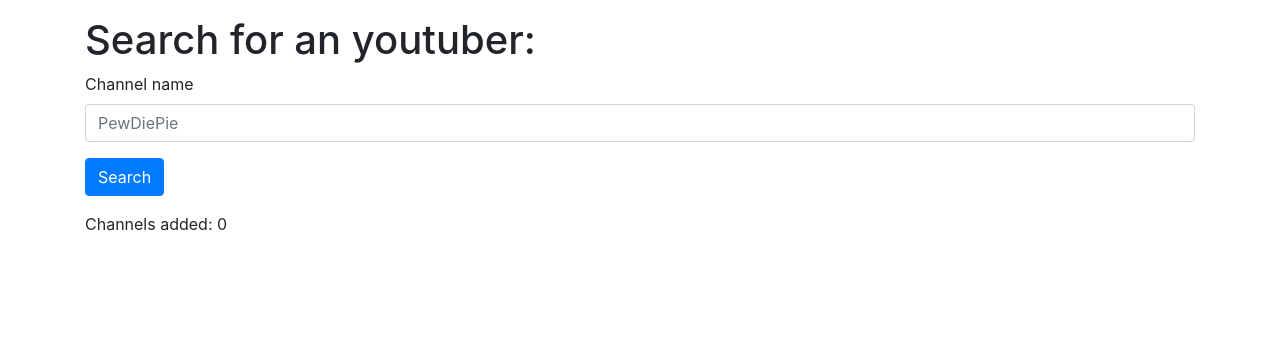
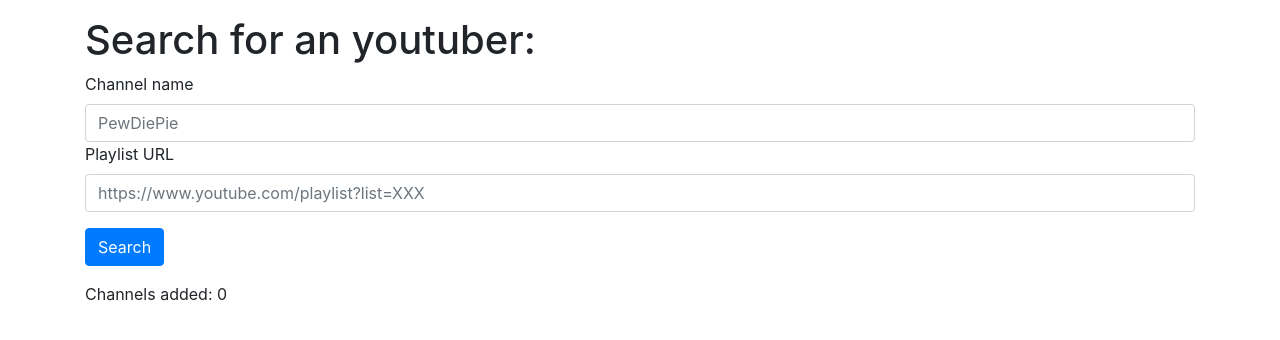
Before and after one commit to K4CZP3R/ytct, a Flask app: page /search in a window 1280 px wide. Shown: the part 56-396 px from the top of the page. Run offline with Flask 2, Linux system fonts and the light colour scheme; some libraries are stand-ins or nearby versions.

Commit message:
Add playlist to timeline

```diff
--- a/app.py
+++ b/app.py
@@ -5,17 +5,23 @@ from flask_bootstrap import Bootstrap
 from blueprints.yt_list import yt_list
 from blueprints.timeline import timeline
 from flask_session import Session
-
+from datetime import timedelta
 
 app = Flask(__name__)
 app.register_blueprint(yt_list)
 app.register_blueprint(timeline)
-app.secret_key = '12345678'
+app.secret_key = '87654321'
 app.config['SESSION_TYPE'] = 'filesystem'
+app.config['PERMANENT_SESSION_LIFETIME'] = timedelta(minutes=15)
 Session(app)
 
 bootstrap = Bootstrap(app)
 youtube_api = YouTubeApi()
+
+
+@app.route('/session')
+def sess():
+    return str(session.get('credentials'))
 
 
 @app.route('/reset_session')
@@ -23,6 +29,7 @@ def reset_session():
     try:
         session.pop('credentials')
         session.pop('channels')
+        session.pop('playlists')
     except:
         pass
     return redirect(url_for('index'))
@@ -43,19 +50,32 @@ def index():
 def search():
     cl = session.get("channels", [])
     channel_name = request.args.get("channelName")
+    playlist_url = request.args.get("playlistUrl")
+    playlist_id = None
     channels = list()
+    playlist_items = list()
     if channel_name is not None:
         channels = youtube_api.channel_search(session['credentials'], channel_name)
-    return render_template('search.html', channels=channels, channel_name=channel_name, cl=cl)
+    if playlist_url is not None and "list=" in str(playlist_url):
+        playlist_url: str
+        start_index = playlist_url.index("list=") + len("list=")
+        playlist_id = playlist_url[start_index:]
+        playlist_items = youtube_api.get_videos_in_playlist(session['credentials'], playlist_id)
+
+    return render_template('search.html', channels=channels, playlist_id=playlist_id, channel_name=channel_name, cl=cl,
+                           playlist_url=playlist_url, playlist_items=playlist_items)
 
 
 @app.route("/oauth2callback")
 def oauth2callback():
+    session.permanent = True
     creds_dict = GoogleOAuth.fetch_token(url_for('oauth2callback', _external=True), request.url)
     session['credentials'] = creds_dict
 
+    if "redirect_url" in session:
+        return redirect(session['redirect_url'])
     return redirect(url_for('index'))
 
 
 if __name__ == '__main__':
-    app.run()
+    app.run(host='0.0.0.0', port=1234)
--- a/decorators/google_logged_in.py
+++ b/decorators/google_logged_in.py
@@ -9,6 +9,7 @@ def google_logged_in(f):
     @wraps(f)
     def decorated_function(*args, **kwargs):
         if FlaskSession.get_credentials() is None:
+            session['redirect_url'] = request.url
             return FlaskMessage.get("Login required", "To continue you need to login with your Google account!", url_for("google_login"))
 
         return f(*args, **kwargs)
--- a/modules/google_oauth.py
+++ b/modules/google_oauth.py
@@ -6,6 +6,7 @@ class GoogleOAuth:
     @staticmethod
     def get_authorization_url() -> str:
         flow = GoogleOAuth.__get_flow()
+        #flow.redirect_uri = "https://ytct.k4czp3r.xyz/oauth2callback"
         flow.redirect_uri = "https://localhost:5000/oauth2callback"
 
         authorization_url, state = flow.authorization_url(
--- a/modules/youtube_api.py
+++ b/modules/youtube_api.py
@@ -20,6 +20,10 @@ class YouTubeApi:
         channel_id[1] = "U"
         playlist_id = "".join(channel_id)
 
+        return YouTubeApi.get_videos_in_playlist(session_credentials, playlist_id)
+
+    @staticmethod
+    def get_videos_in_playlist(session_credentials, playlist_id):
         credentials = Credentials(**session_credentials)
         youtube = build('youtube', 'v3', credentials=credentials)
         query = youtube.playlistItems().list(
@@ -27,6 +31,7 @@ class YouTubeApi:
             maxResults=5,
             playlistId=playlist_id
         )
+
         return YouTubeApi.__convert_search_to_videos_list(query.execute())
 
     @staticmethod
--- a/routes/timeline.py
+++ b/routes/timeline.py
@@ -3,6 +3,7 @@ from models.route import Route
 prefix = "/timeline"
 
 index = Route.get(f"{prefix}/<string:ids>")
+new_index = Route.get(f"{prefix}")
 
 
 def custom_index(ids):
--- a/routes/yt_list.py
+++ b/routes/yt_list.py
@@ -4,13 +4,18 @@ prefix = "/yt_list"
 
 index = Route.get(prefix)
 add = Route.get(f"{prefix}/add/<string:channel_id>")
+add_playlist = Route.get(f"{prefix}/add_playlist/<string:playlist_id>")
 remove = Route.get(f"{prefix}/remove/<string:channel_id>")
+remove_playlist = Route.get (f"{prefix}/remove_playlist/<string:playlist_id>")
 reset = Route.get(f"{prefix}/reset")
 
 
 def custom_add(channel_id):
     return str(add.route_path).replace("<string:channel_id>", channel_id)
-
+def custom_add_playlist(playlist_id):
+    return str(add_playlist.route_path).replace("<string:playlist_id>", playlist_id)
 
 def custom_remove(channel_id):
     return str(remove.route_path).replace("<string:channel_id>", channel_id)
+def custom_remove_playlist(playlist_id):
+    return str(remove_playlist.route_path).replace("<string:playlist_id>", playlist_id)
--- a/templates/search.html
+++ b/templates/search.html
@@ -7,27 +7,69 @@
             {% if channel_name == None %}
                 <input type="text" class="form-control" id="channelName" name="channelName" placeholder="PewDiePie">
             {% else %}
-                <input type="text" class="form-control" id="channelName" name="channelName" placeholder="{{ channel_name }}">
+                <input type="text" class="form-control" id="channelName" name="channelName"
+                       placeholder="{{ channel_name }}">
+            {% endif %}
+
+            <label for="playlistUrl">Playlist URL</label>
+            {% if playlist_url == None %}
+                <input type="text" class="form-control" id="playlistUrl" name="playlistUrl"
+                       placeholder="https://www.youtube.com/playlist?list=XXX">
+            {% else %}
+                <input type="text" class="form-control" id="playlistUrl" name="playlistUrl"
+                       placeholder="{{ playlist_url }}">
             {% endif %}
         </div>
         <button type="submit" class="btn btn-primary">Search</button>
     </form>
+
     <p>Channels added: {{ cl|length }}</p>
 
     {% if channels|length != 0 %}
+        <h1>Channel</h1>
         <div class="row">
             {% for channel in channels %}
                 <div class="col-sm-6">
                     <div class="card" style="width: 18rem;">
-                        <img class="card-img-top" src="{{ channel.picture }}" alt="Channel picture of {{ channel.name }}">
+                        <img class="card-img-top" src="{{ channel.picture }}"
+                             alt="Channel picture of {{ channel.name }}">
                         <div class="card-body">
-                            <h5 class="card-title">{{ channel.name}}</h5>
+                            <h5 class="card-title">{{ channel.name }}</h5>
                             <p class="card-text">{{ channel.description }}</p>
-                            <a href="/yt_list/add/{{ channel.cid }}?redirectUrl=/search" class="btn btn-primary">Add to list</a>
+                            <a href="/yt_list/add/{{ channel.cid }}?redirectUrl=/search" class="btn btn-primary">Add to
+                                list</a>
                         </div>
                     </div>
                 </div>
             {% endfor %}
         </div>
     {% endif %}
+    {% if playlist_items|length != 0 %}
+        <h1>Playlist:</h1>
+        <a class="btn btn-outline-primary" href="/yt_list/add_playlist/{{ playlist_id }}?redirectUrl=/search">Add this playlist to list</a>
+        <div class="row">
+            <table class="table">
+            <thead>
+            <tr>
+                <th scope="col">Title</th>
+                <th scope="col">Channel</th>
+                <th scope="col">Date</th>
+                <th scope="col">Link</th>
+                <th scope="col">Thumbnail</th>
+            </tr>
+            </thead>
+            <tbody>
+            {% for v in playlist_items %}
+                <tr>
+                    <th scope="row">{{ v.title }}</th>
+                    <th>{{ v.channel_name }}</th>
+                    <th>{{ v.date }}</th>
+                    <th><a href="{{ v.url }}">Click here</a></th>
+                    <th><img src="{{ v.thumbnail }}" style="width: 64px;"/></th>
+                </tr>
+            {% endfor %}
+            </tbody>
+        </table>
+        </div>
+    {% endif %}
 {% endblock %}
--- a/templates/timeline_index.html
+++ b/templates/timeline_index.html
@@ -27,4 +27,5 @@
         </table>
 
     {% endif %}
+
 {% endblock %}
--- /dev/null
+++ b/wsgi.py
@@ -0,0 +1,4 @@
+from app import app
+
+if __name__ == "__main__":
+	app.run()
```
Also changed, not shown: blueprints/timeline.py (+45 -4 lines), blueprints/yt_list.py (+26 -1 lines), req.txt (added, +34 -0 lines), templates/yt_list_index.html (+23 -1 lines), 1 other file.
